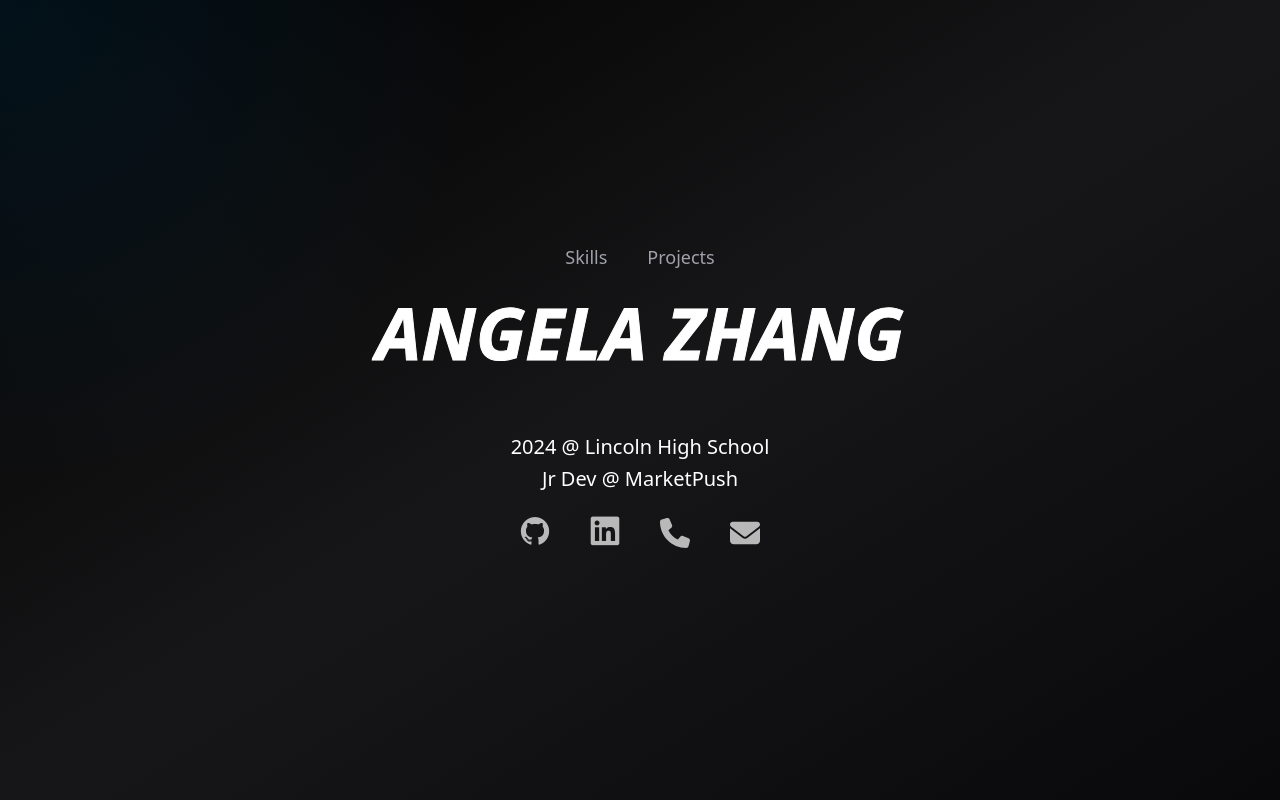
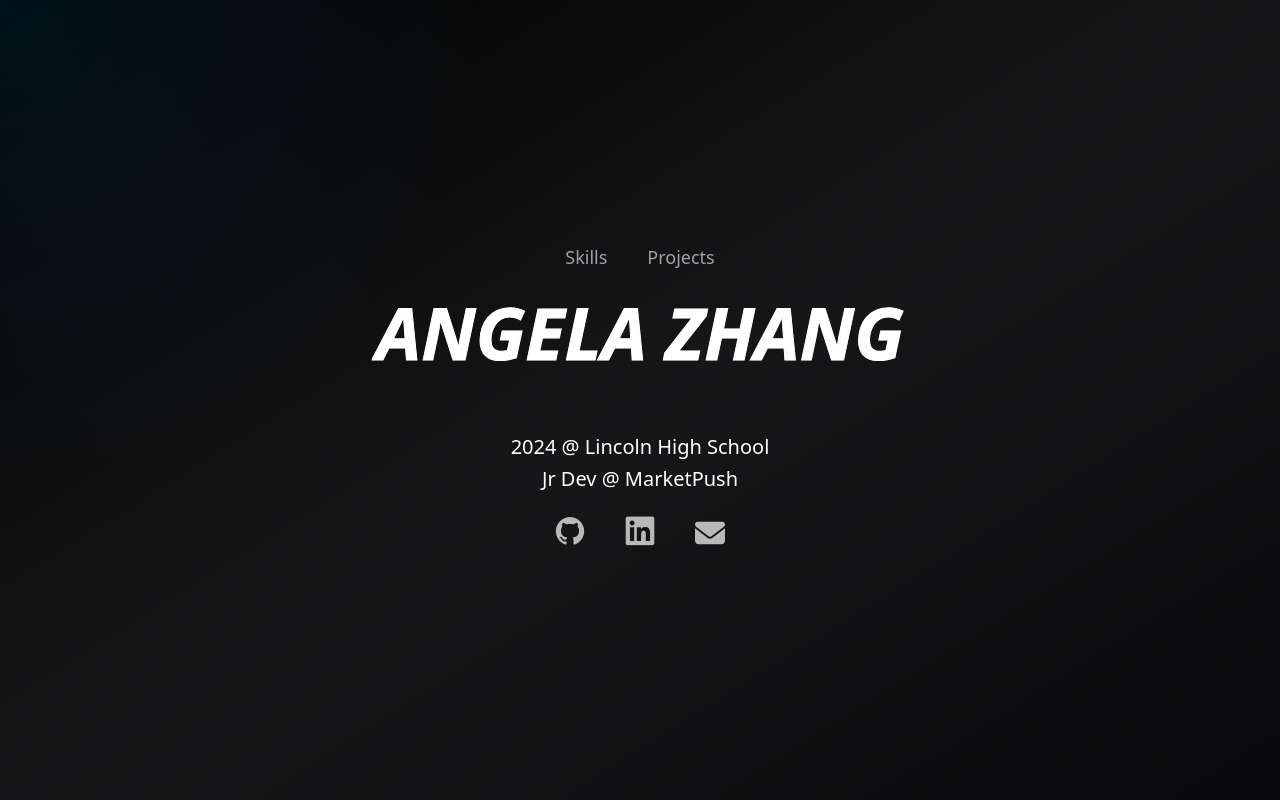
Before and after one commit to ayxz0/angelazhang, a Next.js app: page / in a window 1280 px wide. Shown: the top 800 px of the page. Built offline with nearby package versions, Linux system fonts and the light colour scheme.

Commit message:
removed call

```diff
--- a/src/components/LandingPage.tsx
+++ b/src/components/LandingPage.tsx
@@ -1,6 +1,6 @@
 import { Header } from "@/components/Header";
 import { FontAwesomeIcon } from '@fortawesome/react-fontawesome'
-import { faEnvelope, faPhone } from '@fortawesome/free-solid-svg-icons'
+import { faEnvelope } from '@fortawesome/free-solid-svg-icons'
 
 export default function LandingPage() {
     return (
@@ -30,9 +30,6 @@ export default function LandingPage() {
                         <a target="_blank" href="https://www.linkedin.com/in/angela-zhang-b1a141233/">
                             <i className="opacity-70 hover:opacity-100 devicon-linkedin-plain"></i>
                         </a>
-                        <a target="_blank" href="tell:503-453-0184">
-                            <FontAwesomeIcon className="opacity-70 hover:opacity-100" icon={ faPhone } />
-                        </a>
                         <a target="_blank" href="mailto:angelaz.yuxi@gmail.com">
                             <FontAwesomeIcon className="opacity-70 hover:opacity-100" icon={ faEnvelope } />
                         </a>
```
